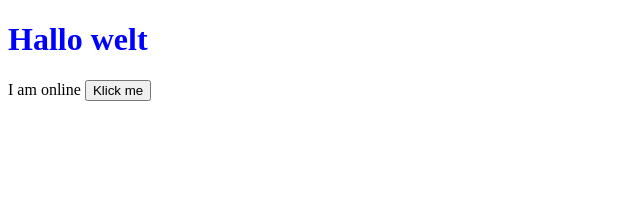
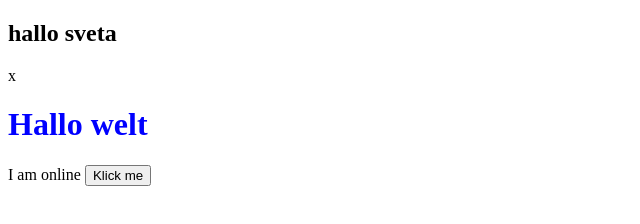
Before and after one commit to Zhora1993/My-online-shop, a plain HTML site: page index.html in a window 1280 px wide. Shown: the whole page, without its empty margins (0-640 px from the left). Drawn offline with Linux system fonts and the light colour scheme.

Commit message:
svetai mot

```diff
--- a/index.html
+++ b/index.html
@@ -7,7 +7,7 @@
     <link rel="stylesheet" href="style.css">
 </head>
 <body>
-
+   <h2>hallo sveta</h2>x
     <h1>Hallo welt</h1>
     <spam>I am online</spam>
     <button class="btn">Klick me</button>
```
